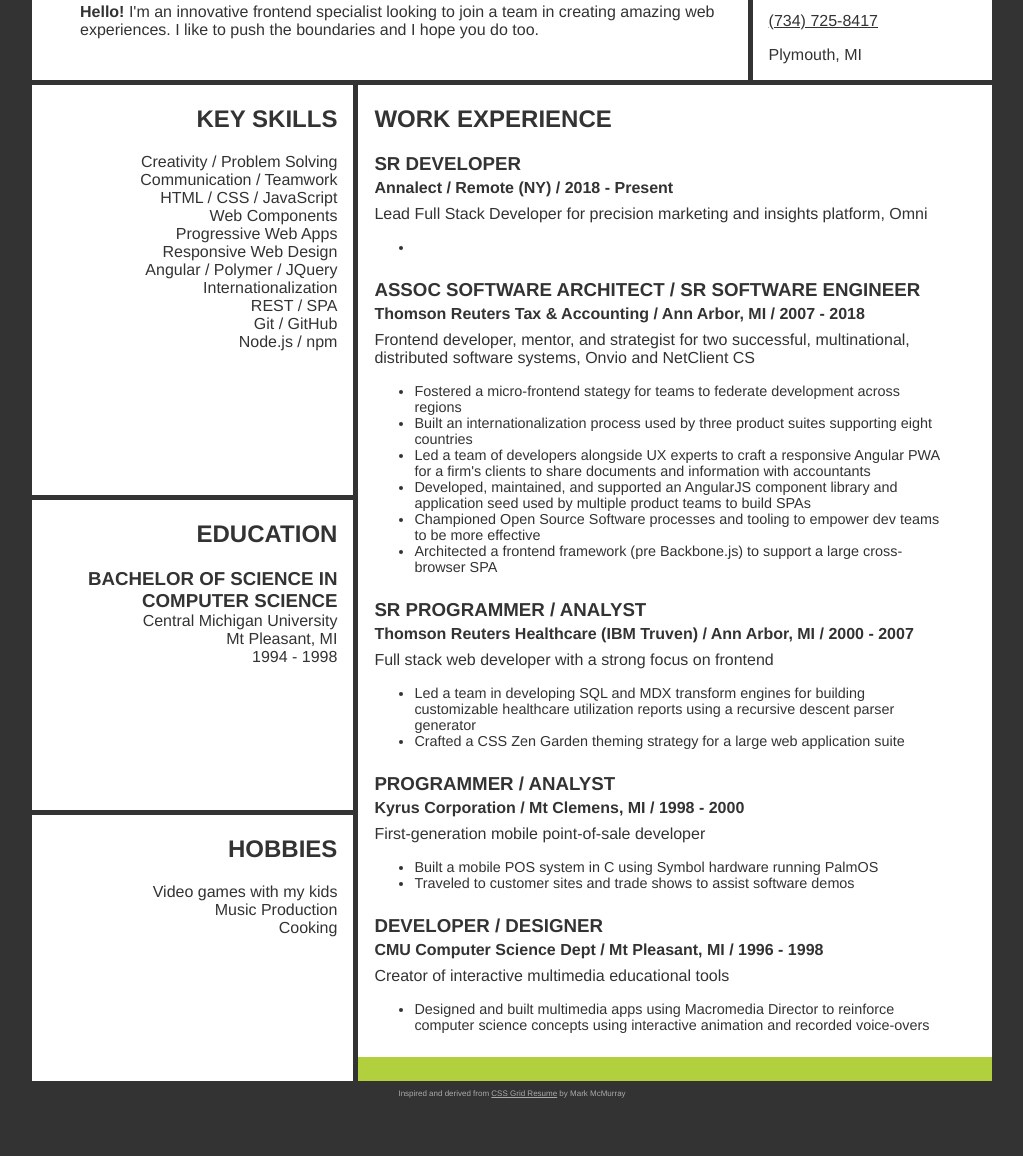
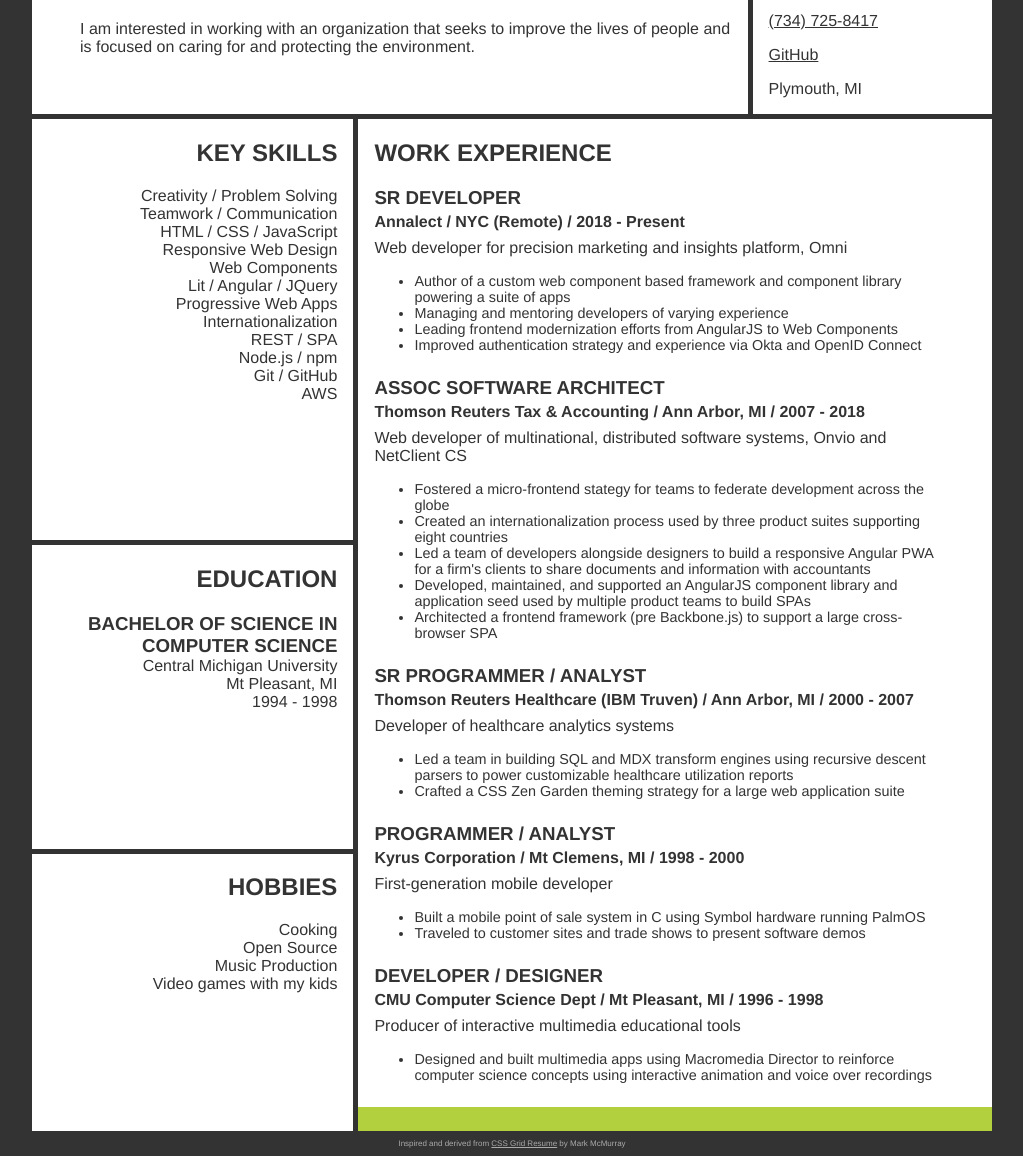
Before and after one commit to pinkhominid/resume, a plain HTML site: page docs/index.html in a window 1280 px wide. Shown: the part 191-1347 px from the top of the page, without its empty margins (128-1151 px from the left). Before the commit the page ends 1297 px from the top, so only its background shows below. Drawn offline with Linux system fonts and the light colour scheme.

Commit message:
2021 updates

```diff
--- a/docs/index.html
+++ b/docs/index.html
@@ -3,7 +3,7 @@
 <head>
   <meta charset="UTF-8">
   <meta name="viewport" content="width=device-width">
-  <title>2019 Resume - John Ericson</title>
+  <title>2021 Resume - John Ericson</title>
   <link rel="stylesheet" href="index.css">
   <link rel="icon" type="image/x-icon" href="favicon.ico">
 </head>
@@ -15,7 +15,9 @@
       </header>
       <section class='introduction'>
         <h2 class='introduction__heading'>Professional Profile</h2>
-        <p class='introduction__content'><strong>Hello!</strong> I'm an innovative frontend specialist looking to join a team in creating amazing web experiences. I like to push the boundaries and I hope you do too.</p>
+        <p class='introduction__content'>
+          I am interested in working with an organization that seeks to improve the lives of people and is focused on caring for and protecting the environment.
+        </p>
         <!--div class='introduction__link-container'>
           <a class='introduction__link' href='http://www.linkedin.com/in/example' target='_blank'>linkedin.com/in/example</a>
         </div-->
@@ -25,26 +27,28 @@
           <div class='job'>
             <h3 class='job__position'>Sr Developer</h3>
             <p class='job__employer'>
-              <span class="job__employer-name">Annalect</span> / <span class="job__employer-location">Remote (NY)</span> / <span class="job__duration">2018 - Present</span>
+              <span class="job__employer-name">Annalect</span> / <span class="job__employer-location">NYC (Remote)</span> / <span class="job__duration">2018 - Present</span>
             </p>
-            <p class='job__description'>Lead Full Stack Developer for precision marketing and insights platform, Omni</p>
+            <p class='job__description'>Web developer for precision marketing and insights platform, Omni</p>
             <ul class='job__duties'>
-              <li class='job__duty'></li>
+              <li class='job__duty'>Author of a custom web component based framework and component library powering a suite of apps</li>
+              <li class='job__duty'>Managing and mentoring developers of varying experience</li>
+              <li class='job__duty'>Leading frontend modernization efforts from AngularJS to Web Components</li>
+              <li class='job__duty'>Improved authentication strategy and experience via Okta and OpenID Connect</li>
             </ul>
           </div>
         <div class='experience__content'>
           <div class='job'>
-            <h3 class='job__position'>Assoc Software Architect / Sr Software Engineer</h3>
+            <h3 class='job__position'>Assoc Software Architect</h3>
             <p class='job__employer'>
               <span class="job__employer-name">Thomson Reuters Tax &amp; Accounting</span> / <span class="job__employer-location">Ann Arbor, MI</span> / <span class="job__duration">2007 - 2018</span>
             </p>
-            <p class='job__description'>Frontend developer, mentor, and strategist for two successful, multinational, distributed software systems, Onvio and NetClient CS</p>
+            <p class='job__description'>Web developer of multinational, distributed software systems, Onvio and NetClient CS</p>
             <ul class='job__duties'>
-              <li class='job__duty'>Fostered a micro-frontend stategy for teams to federate development across regions</li>
-              <li class='job__duty'>Built an internationalization process used by three product suites supporting eight countries</li>
-              <li class='job__duty'>Led a team of developers alongside UX experts to craft a responsive Angular PWA for a firm's clients to share documents and information with accountants</li>
+              <li class='job__duty'>Fostered a micro-frontend stategy for teams to federate development across the globe</li>
+              <li class='job__duty'>Created an internationalization process used by three product suites supporting eight countries</li>
+              <li class='job__duty'>Led a team of developers alongside designers to build a responsive Angular PWA for a firm's clients to share documents and information with accountants</li>
               <li class='job__duty'>Developed, maintained, and supported an AngularJS component library and application seed used by multiple product teams to build SPAs</li>
-              <li class='job__duty'>Championed Open Source Software processes and tooling to empower dev teams to be more effective</li>
               <li class='job__duty'>Architected a frontend framework (pre Backbone.js) to support a large cross-browser SPA</li>
             </ul>
           </div>
@@ -53,9 +57,9 @@
             <p class='job__employer'>
               <span class="job__employer-name">Thomson Reuters Healthcare (IBM Truven)</span> / <span class="job__employer-location">Ann Arbor, MI</span> / <span class="job__duration">2000 - 2007</span>
             </p>
-            <p class='job__description'>Full stack web developer with a strong focus on frontend</p>
+            <p class='job__description'>Developer of healthcare analytics systems</p>
             <ul class='job__duties'>
-              <li class='job__duty'>Led a team in developing SQL and MDX transform engines for building customizable healthcare utilization reports using a recursive descent parser generator</li>
+              <li class='job__duty'>Led a team in building SQL and MDX transform engines using recursive descent parsers to power customizable healthcare utilization reports</li>
               <li class='job__duty'>Crafted a CSS Zen Garden theming strategy for a large web application suite</li>
             </ul>
           </div>
@@ -64,10 +68,10 @@
             <p class='job__employer'>
               <span class="job__employer-name">Kyrus Corporation</span> / <span class="job__employer-location">Mt Clemens, MI</span> / <span class="job__duration">1998 - 2000</span>
             </p>
-            <p class='job__description'>First-generation mobile point-of-sale developer</p>
+            <p class='job__description'>First-generation mobile developer</p>
             <ul class='job__duties'>
-              <li class='job__duty'>Built a mobile POS system in C using Symbol hardware running PalmOS</li>
-              <li class='job__duty'>Traveled to customer sites and trade shows to assist software demos</li>
+              <li class='job__duty'>Built a mobile point of sale system in C using Symbol hardware running PalmOS</li>
+              <li class='job__duty'>Traveled to customer sites and trade shows to present software demos</li>
             </ul>
           </div>
           <div class='job'>
@@ -75,9 +79,9 @@
             <p class='job__employer'>
               <span class="job__employer-name">CMU Computer Science Dept</span> / <span class="job__employer-location">Mt Pleasant, MI</span> / <span class="job__duration">1996 - 1998</span>
             </p>
-            <p class='job__description'>Creator of interactive multimedia educational tools</p>
+            <p class='job__description'>Producer of interactive multimedia educational tools</p>
             <ul class='job__duties'>
-              <li class='job__duty'>Designed and built multimedia apps using Macromedia Director to reinforce computer science concepts using interactive animation and recorded voice-overs</li>
+              <li class='job__duty'>Designed and built multimedia apps using Macromedia Director to reinforce computer science concepts using interactive animation and voice over recordings</li>
             </ul>
           </div>
         </div>
@@ -86,16 +90,17 @@
         <h2 class='skills__heading'>Key Skills</h2>
         <ul class='skills__list'>
           <li class='skills__skill'>Creativity / Problem Solving</li>
-          <li class='skills__skill'>Communication / Teamwork</li>
+          <li class='skills__skill'>Teamwork / Communication</li>
           <li class='skills__skill'>HTML / CSS / JavaScript</li>
+          <li class='skills__skill'>Responsive Web Design</li>
           <li class='skills__skill'>Web Components</li>
+          <li class='skills__skill'>Lit / Angular / JQuery</li>
           <li class='skills__skill'>Progressive Web Apps</li>
-          <li class='skills__skill'>Responsive Web Design</li>
-          <li class='skills__skill'>Angular / Polymer / JQuery</li>
           <li class='skills__skill'>Internationalization</li>
           <li class='skills__skill'>REST / SPA</li>
+          <li class='skills__skill'>Node.js / npm</li>
           <li class='skills__skill'>Git / GitHub</li>
-          <li class='skills__skill'>Node.js / npm</li>
+          <li class='skills__skill'>AWS</li>
         </ul>
       </section>
       <section class='education'>
@@ -112,9 +117,10 @@
       <section class='hobbies'>
         <h2 class='hobbies__heading'>Hobbies</h2>
         <ul class='hobbies__list'>
+          <li class='hobbies__hobbie'>Cooking</li>
+          <li class='hobbies__hobbie'>Open Source</li>
+          <li class='hobbies__hobbie'>Music Production</li>
           <li class='hobbies__hobbie'>Video games with my kids</li>
-          <li class='hobbies__hobbie'>Music Production</li>
-          <li class='hobbies__hobbie'>Cooking</li>
         </ul>
       </section>
       <section class='contact-information'>
@@ -126,9 +132,9 @@
           <p class='contact-information__phone'>
             <a class='contact-information__link' href='tel:7347258417' target='_blank'>(734) 725-8417</a>
           </p>
-          <!--p class='contact-information__website'>
-            <a class='contact-information__link' href='http://www.example.com' target='_blank'>example.com</a>
-          </p-->
+          <p class='contact-information__website'>
+            <a class='contact-information__link' href='https://github.com/pinkhominid' target='_blank'>GitHub</a>
+          </p>
           <p class='contact-information__location'>Plymouth, MI</p>
         </div>
       </section>
```
